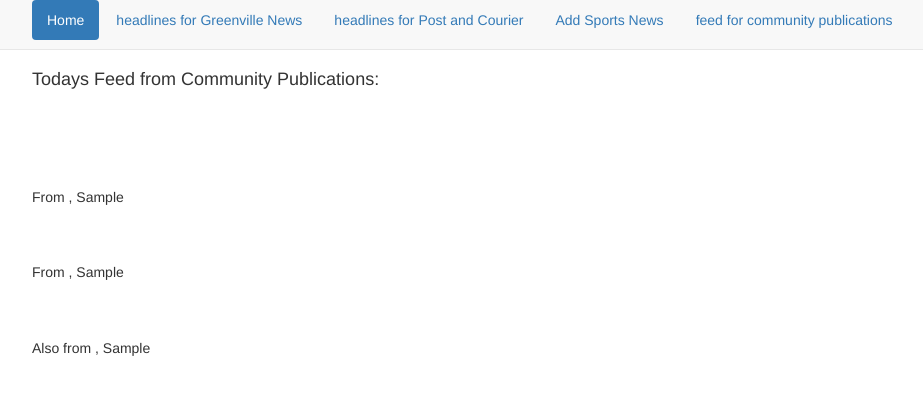
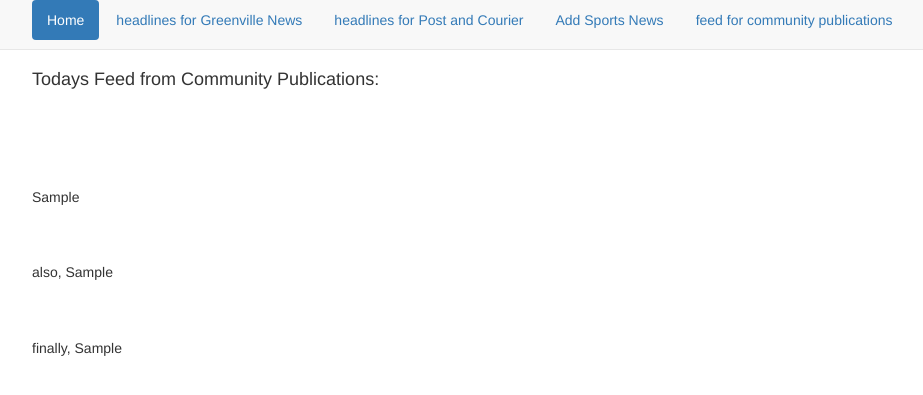
Before and after one commit to chucklapress/gville_news_portal, a Django app: a page that uses templates/app/businessarticle_list.html in a window 1280 px wide. Shown: the top 395 px of the page, without its empty margins (38-961 px from the left). Run offline with Django 3.2, Linux system fonts and the light colour scheme; tables that the repository leaves empty hold one stand-in row (values such as "Sample post"); some libraries are stand-ins or nearby versions.

Commit message:
small change

```diff
--- a/templates/app/businessarticle_list.html
+++ b/templates/app/businessarticle_list.html
@@ -12,13 +12,13 @@
 <br>
 <br>
 
-<h5>From , {{ object.top_business_today }}</h5>
+<h5> {{ object.top_business_today }}</h5>
 <br>
 <br>
-<h5>From , {{ object.second_community_story }}</h5>
+<h5> also, {{ object.second_community_story }}</h5>
 <br>
 <br>
-<h5>Also from , {{ object.third_community_story }}</h5>
+<h5>finally, {{ object.third_community_story }}</h5>
 <br>
 <br>
 
```
